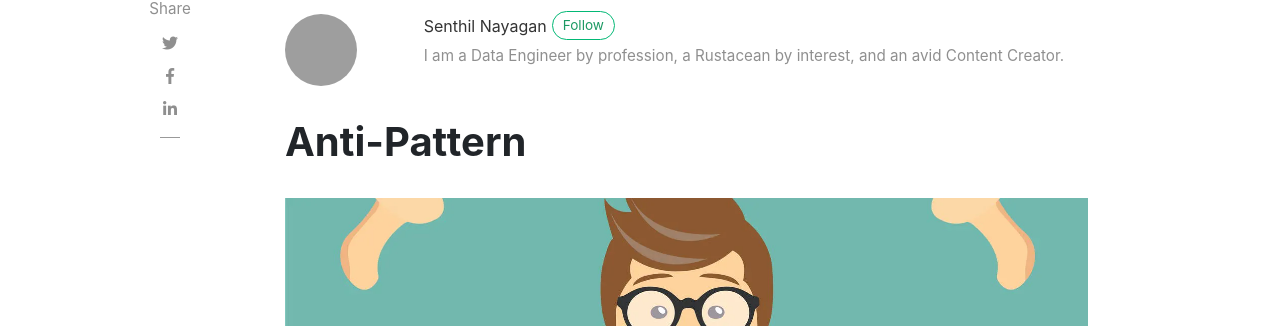
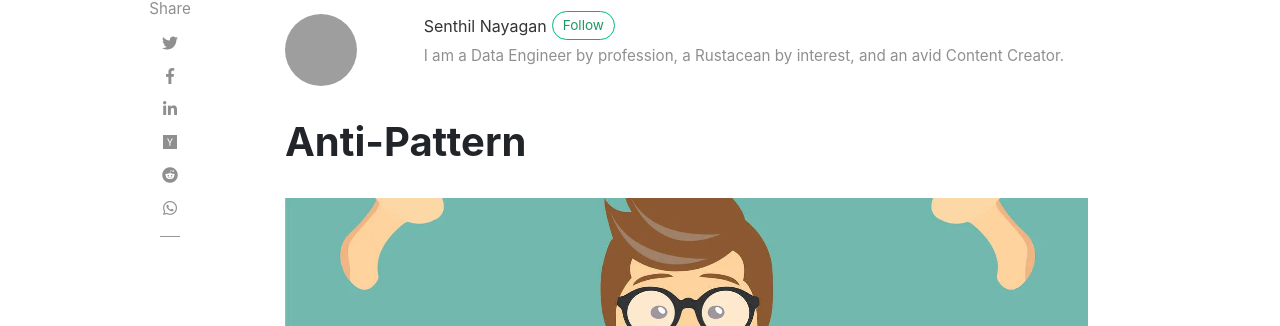
Before and after one commit to SenthilNayagan/senthilnayagan.github.io, a Jekyll site: the page built from _posts/design-patterns-and-coding-principles/2022-07-20-anti-pattern.markdown, in a window 1280 px wide. Shown: the part 115-441 px from the top of the page. Built offline with Jekyll 4.4.1, drawn with Linux system fonts in a browser that asks for light colours; nearby versions of some CDN libraries; comment, search, counter and statistics services are not loaded; grey boxes are pictures that could not be loaded.

Commit message:
New social connects added

```diff
--- a/_includes/share.html
+++ b/_includes/share.html
@@ -21,6 +21,23 @@
             </a>
         </li>
 
+        <li class="ml-1 mr-1">
+            <a target="_blank" href="http://news.ycombinator.com/submitlink?u={{ page.url | absolute_url }}" onclick="window.open(this.href, 'width=550,height=435');return false;">
+                <i class="fab fa-y-combinator"></i>
+            </a>
+        </li>
+
+        <li class="ml-1 mr-1">
+            <a target="_blank" href="http://www.reddit.com/submit?url={{ page.url | absolute_url }}&title={{ page.title }}" onclick="window.open(this.href, 'width=550,height=435');return false;">
+                <i class="fab fa-reddit"></i>
+            </a>
+        </li>
+
+        <li class="ml-1 mr-1">
+            <a target="_blank" href="https://api.whatsapp.com/send?text={{ page.title }}%20{{ page.url | absolute_url }}" onclick="window.open(this.href, 'width=550,height=435');return false;">
+                <i class="fab fa-whatsapp"></i>
+            </a>
+        </li>
     </ul>
     {% if page.comments != false %}
     <div class="sep">
--- a/_posts/security-and-compliance/2022-07-22-envelope-encryption.markdown
+++ b/_posts/security-and-compliance/2022-07-22-envelope-encryption.markdown
@@ -21,7 +21,7 @@ It's a two-step procedure:
 
 Having said that, the envelop encryption scheme generates two keys. The only key that is encrypted in this envelop encryption scheme is the data key; the root key is not. The root key has to be kept in plaintext so that it can be used to decrypt the data key.
 
-> This two-step procedure can be made longer by encrypting with another encryption key and then encrypting the resulting encrypted key with yet another encryption key, and so on, as shown below.<br><br>> *Root key --> Encryption-keyN --> ... Encryption-key1 --> Data key --> Data*<br><br>But in the end, though, the top-level key must stay in plaintext so that we can decrypt the rest of the keys and our data. This top-level plaintext key is known as the *root key*.
+> This two-step procedure can be made longer by encrypting with another encryption key and then encrypting the resulting encrypted key with yet another encryption key, and so on, as shown below.<br><br>*Root key --> Encryption-keyN --> ... Encryption-key1 --> Data key --> Data*<br><br>But in the end, though, the top-level key must stay in plaintext so that we can decrypt the rest of the keys and our data. This top-level plaintext key is known as the *root key*.
 
 |![Envelope encryption flow.](/assets/images/posts/envelope-encryption.png)|
 |:-:|
```
